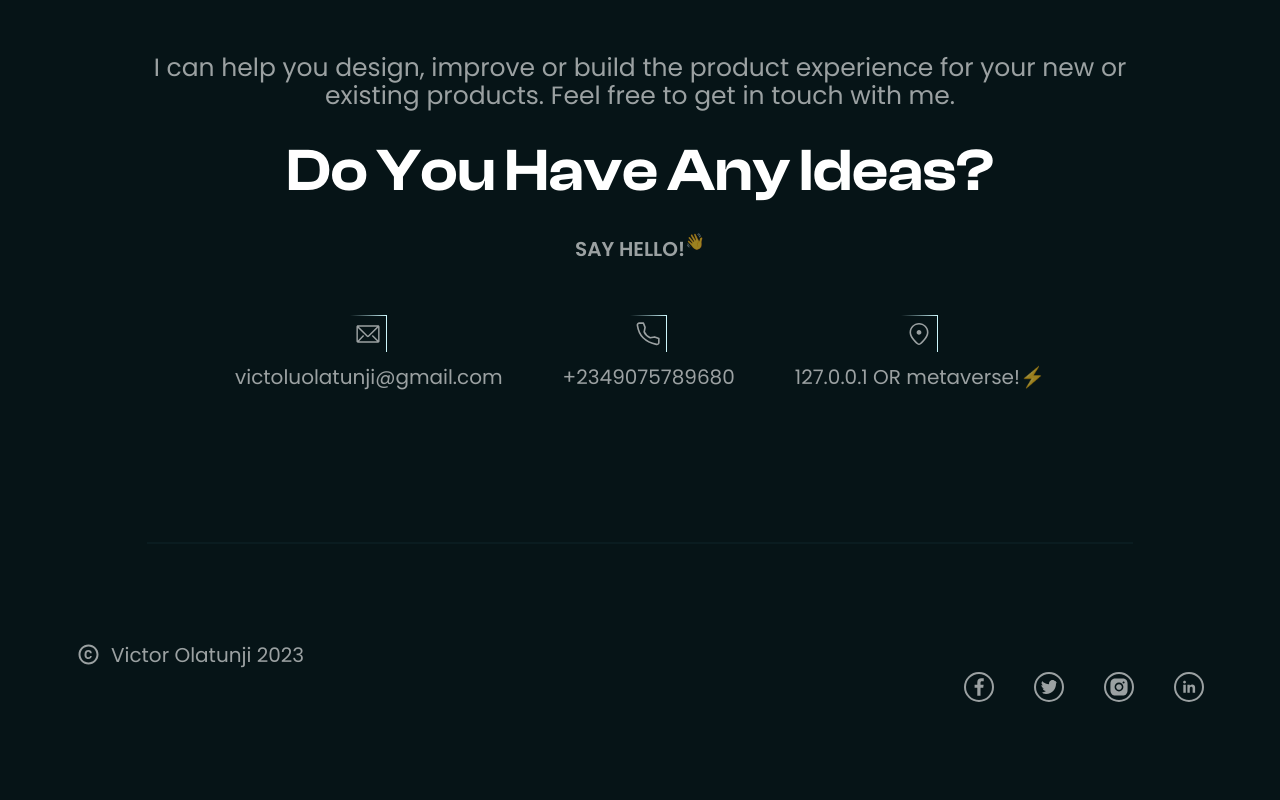
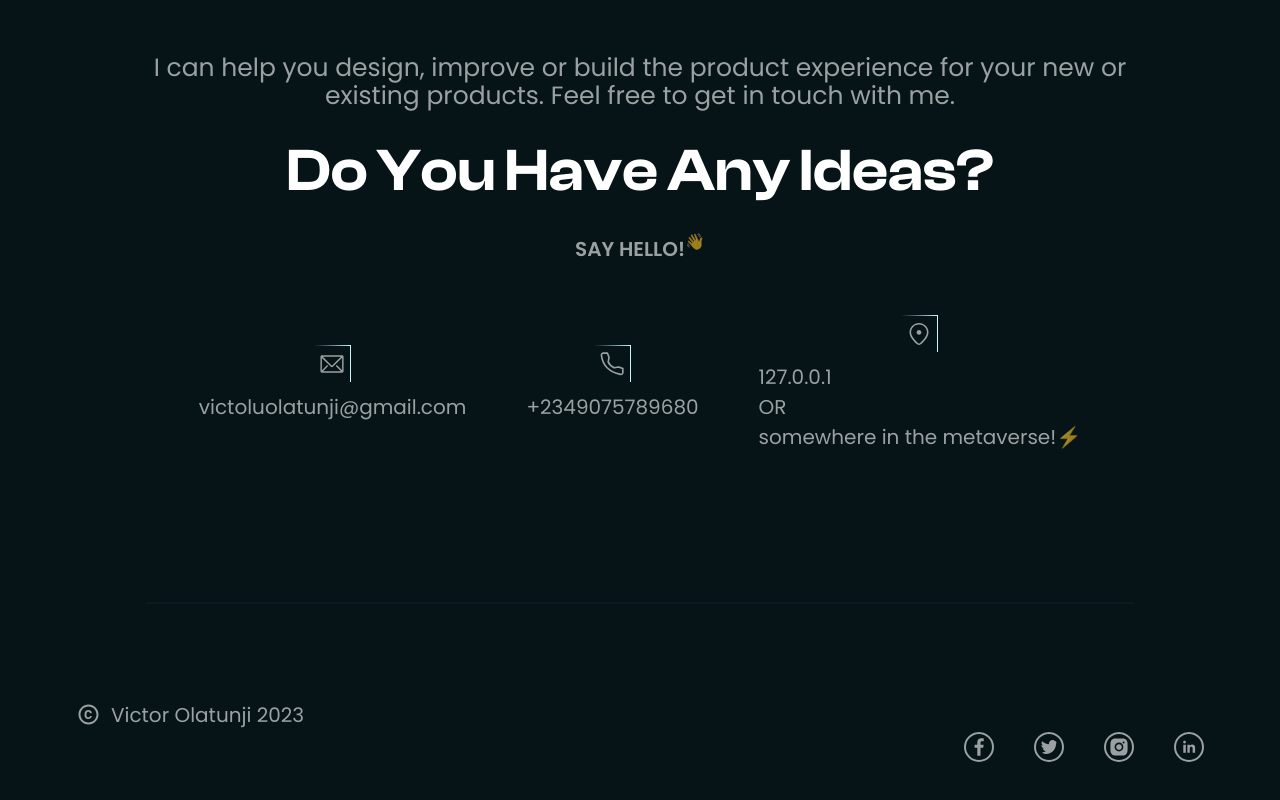
Before and after one commit to Victorola-coder/VickyJay, a React (Vite) app: page / in a window 1280 px wide. Shown: the part 8157-8957 px from the top of the page. Before the commit the page ends 8909 px from the top, so only its background shows below. Built offline with nearby package versions, Linux system fonts and the light colour scheme.

Commit message:
Revert "-----------"
This reverts commit 43ba04c5ccefba00ec262c7fa467135719b4fd16.

```diff
--- a/src/components/contact.jsx
+++ b/src/components/contact.jsx
@@ -54,9 +54,9 @@ const Contact = () => {
             />
           </div>
           <p
-            className={`text-[#FFFFFF99] text-center font-medium md:text-[20px] md:leading-[30px]`}
+            className={`text-[#FFFFFF99] tex<i class="fas fa-baseball-ball    "></i> font-medium md:text-[20px] md:leading-[30px]`}
           >
-            127.0.0.1 OR metaverse!⚡
+            127.0.0.1 <br /> OR <br /> somewhere in the metaverse!⚡
           </p>
         </div>
       </div>
```
